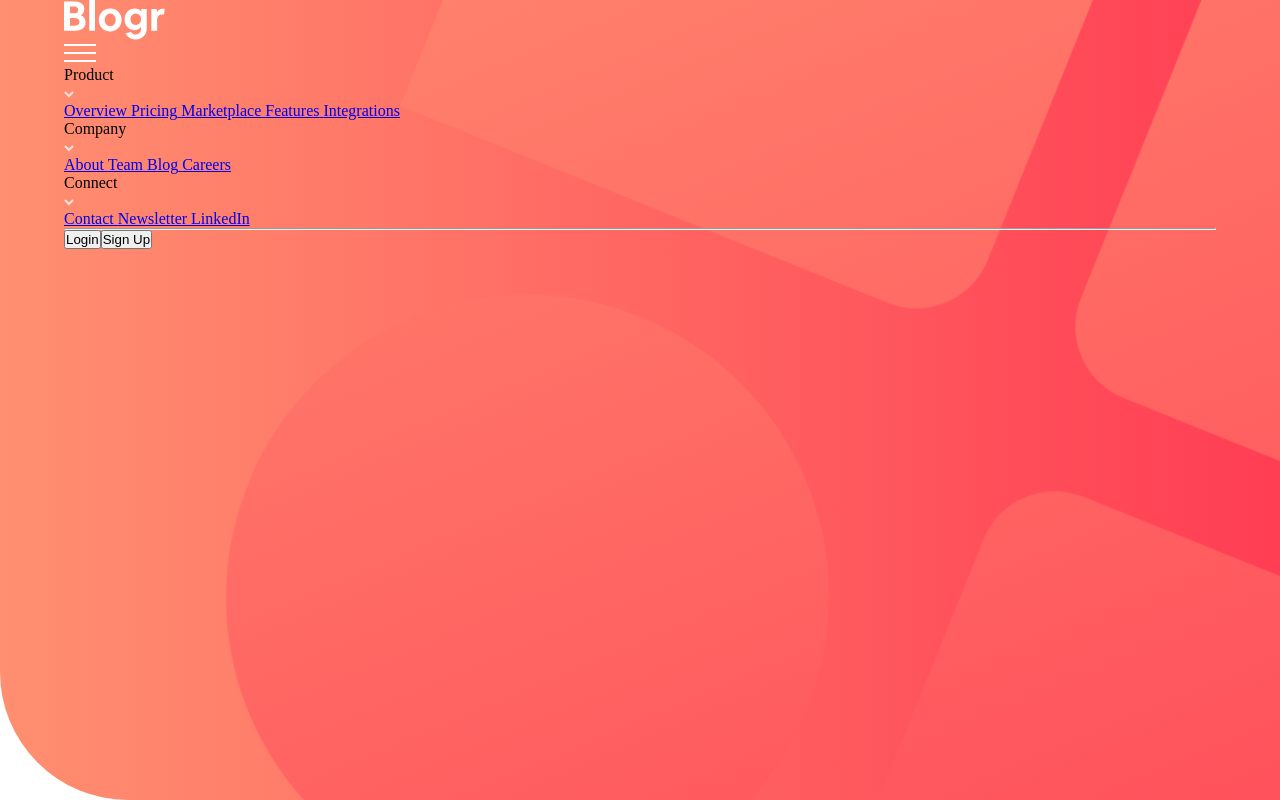
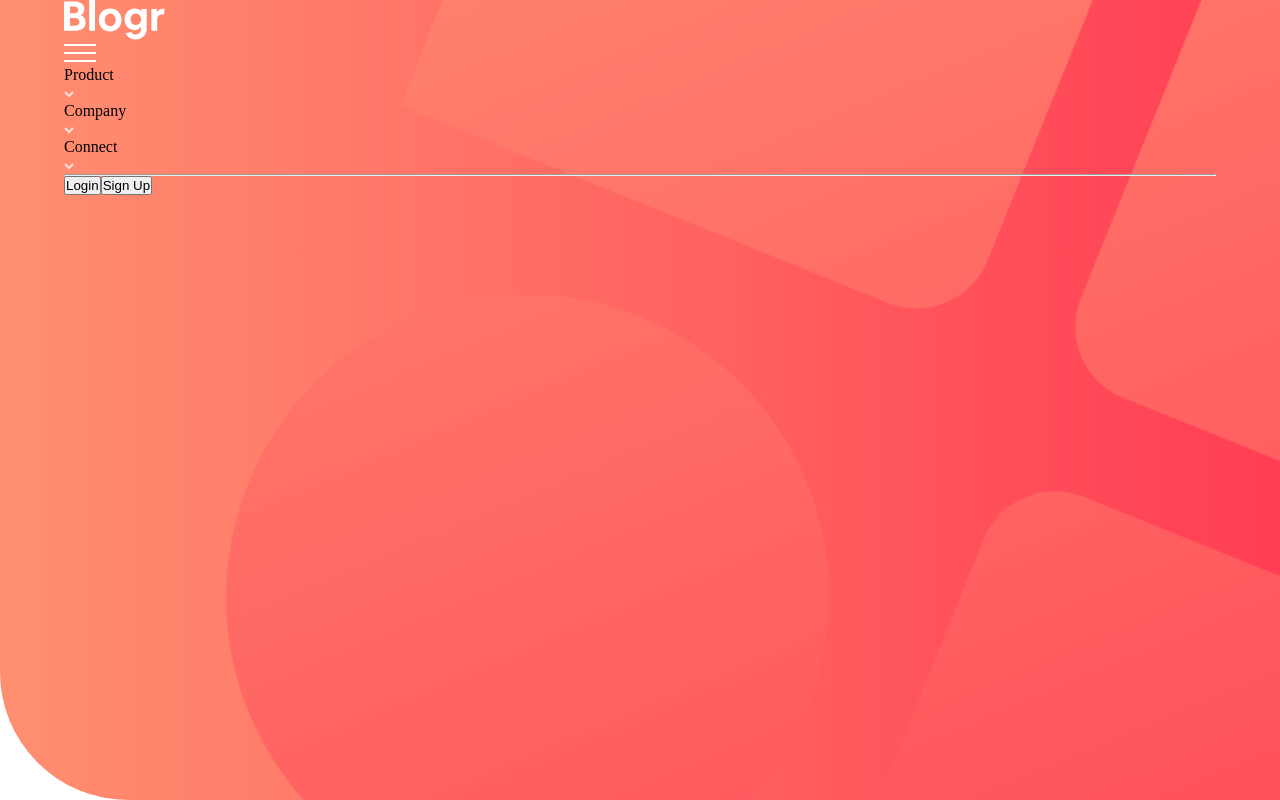
Before and after one commit to CrystalNyein/frontend-mentor-blogr-landing-page, a React (Create React App) app: page / in a window 1280 px wide. Built offline with nearby package versions, Linux system fonts and the light colour scheme.

Commit message:
Set collapsed function

```diff
--- a/src/components/CollapseNav.js
+++ b/src/components/CollapseNav.js
@@ -3,11 +3,12 @@ import ArrowDown from "../assets/images/icon-arrow-light.svg";
 import "./CollapseNav.css";
 
 const CollapseNav = (props) => {
-  const [collapsed, setCollapsed] = useState(false);
+  const [collapsed, setCollapsed] = useState(true);
   return (
     <div className="CollapseNav">
       <p className="nav-title">{props.name} </p>
       <img className="collapsed" src={ArrowDown} alt=""></img>
+      {!collapsed && (
         <div className="collapse-container">
           {props.collapse.map((c, i) => (
             <a key={i} href="#">
@@ -15,6 +16,7 @@ const CollapseNav = (props) => {
             </a>
           ))}
         </div>
+      )}
     </div>
   );
 };
```
Lines whose indentation alone changed are shown as unchanged.
